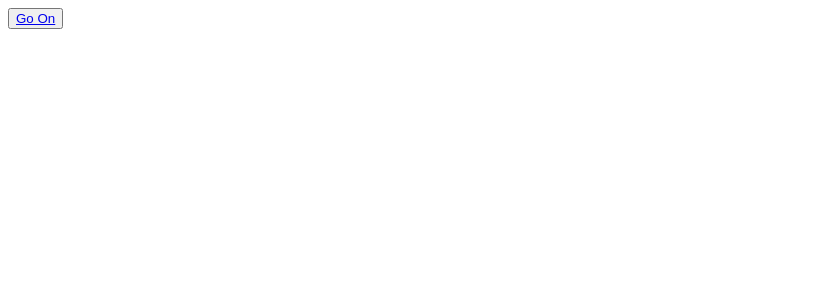
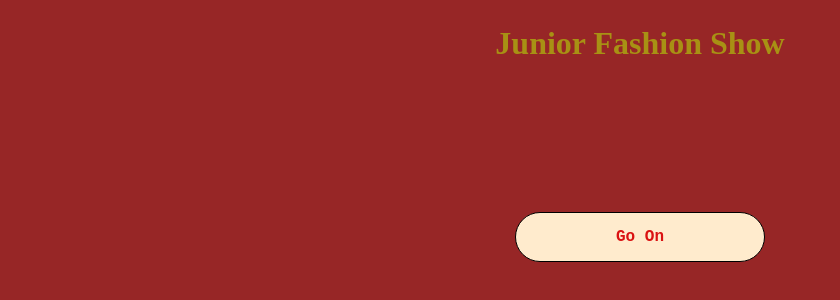
Before and after one commit to Rithish-R21/Fashion-store, a plain HTML site: page index.html in a window 1280 px wide. Shown: the whole page, without its empty margins (0-840 px from the left). Drawn offline with Linux system fonts and the light colour scheme.

Commit message:
Update index.html

```diff
--- a/index.html
+++ b/index.html
@@ -4,8 +4,68 @@
     <meta charset="UTF-8">
     <meta name="viewport" content="width=device-width, initial-scale=1.0">
     <title>Home</title>
+    <style>
+        *{
+            margin: 0px;
+            padding: 0px;
+        }
+        html{
+            align-items: center;
+        }
+
+        body{
+            align-items: center;
+            background-color: rgb(151, 38, 38);
+        }
+
+        .vbtn{
+            padding-top: 125px;
+            display: flex;
+            justify-content: center;
+            align-items: center;
+        }
+
+        .gobtn{
+            height: 50px;
+            width: 250px;
+            border: 1px solid black;
+            border-radius: 25px;
+            background-color: blanchedalmond;
+            transition: 0.6s;
+        }
+
+        .gobtn:hover{
+            height: 55px;
+            width: 255px;
+            border-radius: 15px;
+            transition: 0.6s;
+        }
+
+        .goon{
+            text-decoration: none;
+            color: rgb(218, 18, 18);
+            font-family: 'Courier New', Courier, monospace;
+            font-weight: 800;
+            font-size: medium;
+        }
+
+        .headernn{
+            text-align: center;
+            padding: 25px;
+            color: rgb(168, 145, 20);
+        }
+
+    </style>
 </head>
 <body>
-    <button><a href="/Fashion-store/Rithish21/starter/event.html" style="align-items: center; text-align: center;">Go On</a></button>
+    <h1 class="headernn"> Junior Fashion Show</h1>
+    <div class="vbtn">
+        <button class="gobtn">
+        <a href="/Fashion-store/Rithish21/starter/event.html" class="goon">
+            Go On
+        </a>
+    </button>
+    </div>
+
 </body>
 </html>
```
